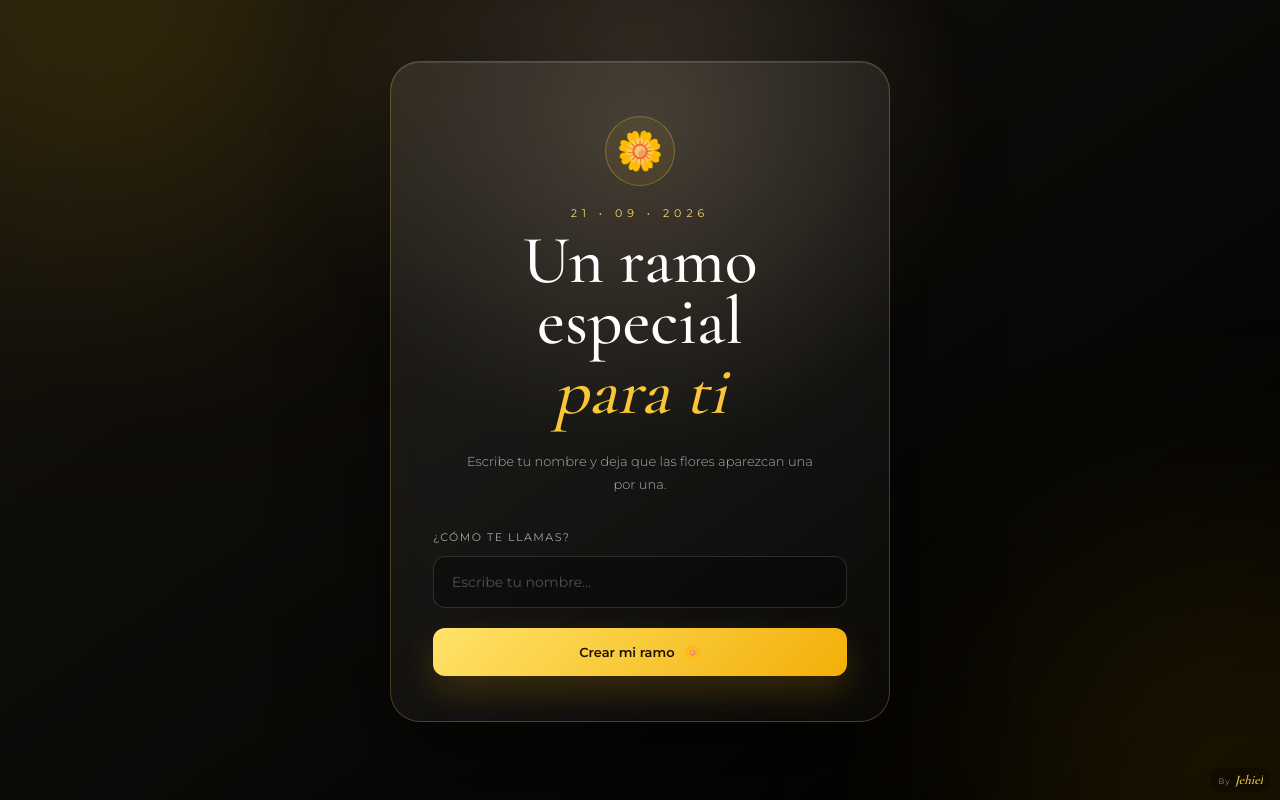
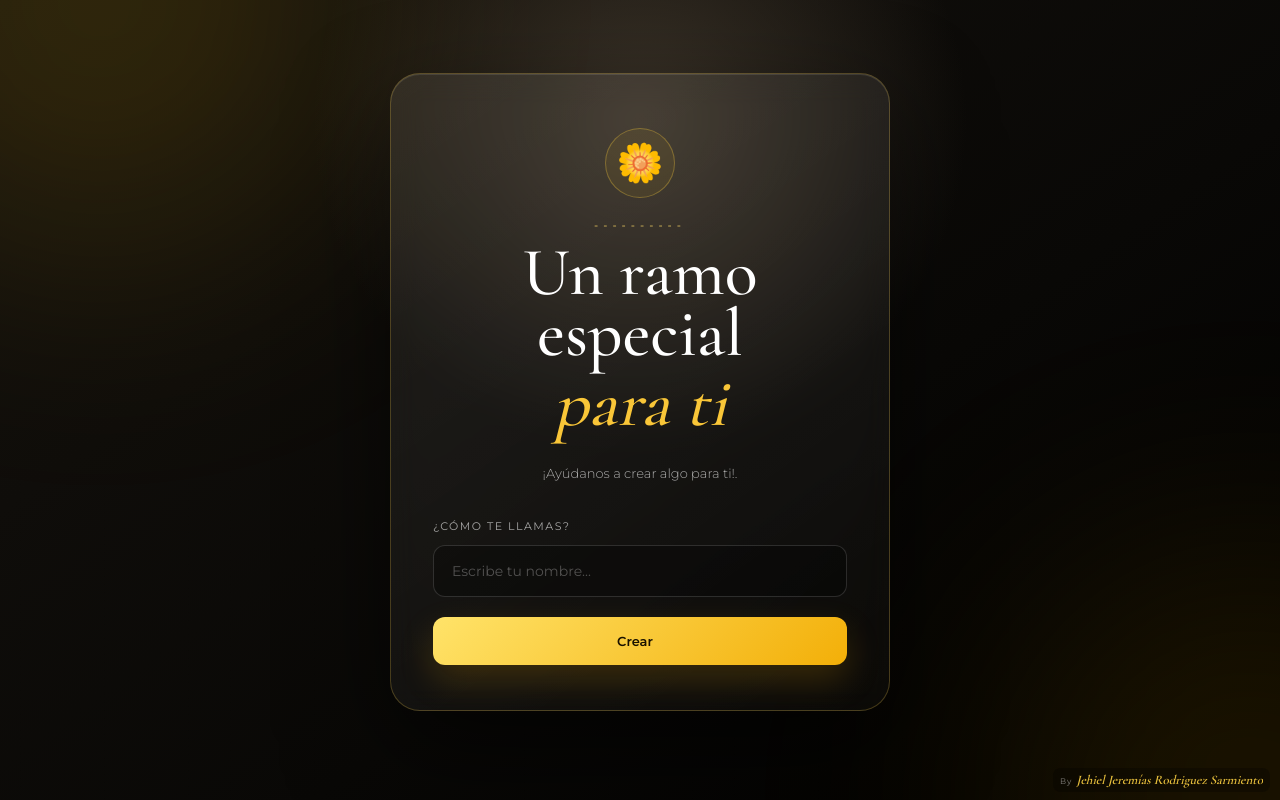
Before and after one commit to JehielRodriguez/MyFlowersYellow, a React (Vite) app: page / in a window 1280 px wide. Built offline with nearby package versions, Linux system fonts and the light colour scheme.

Commit message:
arreglar

```diff
--- a/src/App.jsx
+++ b/src/App.jsx
@@ -2,7 +2,7 @@ import { useMemo, useState } from 'react'
 import './App.css'
 
 const FLOWER_INTERVAL = 85
-const CREATOR_NAME = 'Jehiel'
+const CREATOR_NAME = 'Jehiel Jeremías Rodriguez Sarmiento'
 
 const FLOWER_RINGS = [
   { count: 1, radius: 0, size: 62 },
@@ -256,7 +256,7 @@ function App() {
             <div className="small-flower">🌼</div>
 
             <p className="welcome-small">
-              21 • 09 • 2026
+              ----------
             </p>
 
             <h1>
@@ -265,8 +265,7 @@ function App() {
             </h1>
 
             <p className="welcome-description">
-              Escribe tu nombre y deja que las flores
-              aparezcan una por una.
+              ¡Ayúdanos a crear algo para ti!.
             </p>
 
             <form onSubmit={createBouquet}>
@@ -287,8 +286,8 @@ function App() {
               />
 
               <button type="submit">
-                Crear mi ramo
-                <span>🌼</span>
+                Crear
+                <span></span>
               </button>
             </form>
           </div>
@@ -330,7 +329,7 @@ function App() {
               <div className="ribbon">
                 <span>Para</span>
                 <strong>{name}</strong>
-                <small>21 · 09 · 2026</small>
+                <small>----------</small>
               </div>
             </div>
           </div>
@@ -431,13 +430,13 @@ function App() {
                   </p>
 
                   <p className="special-message">
-                    ¡Feliz día de las flores amarillas!
+                    ¡Esto fue algo para ti!
                     <br />
-                    💛 Feliz 21-09-2026 💛
+                    Feliz Día
                   </p>
 
                   <p className="letter-ending">
-                    Con mucho cariño 🌼
+                    🌼
                   </p>
 
                   <div className="close-letter-hint">
```
